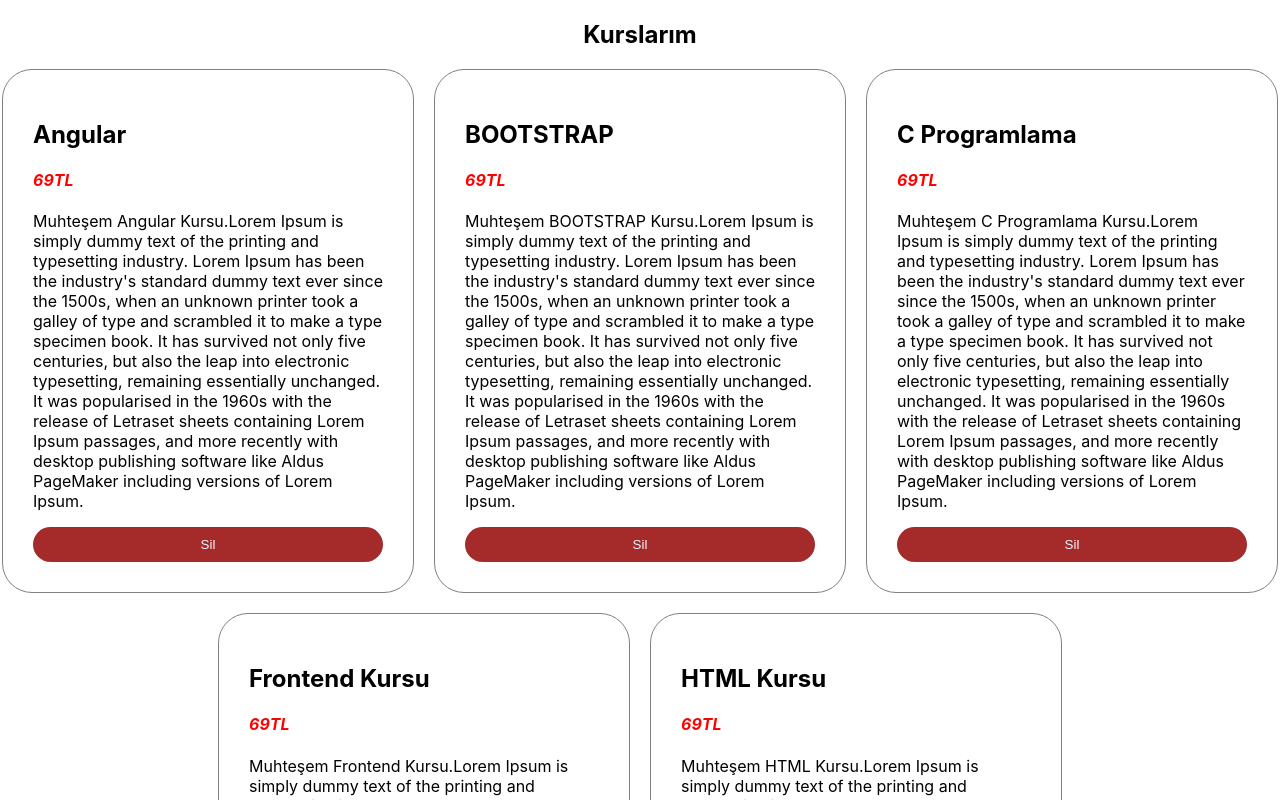
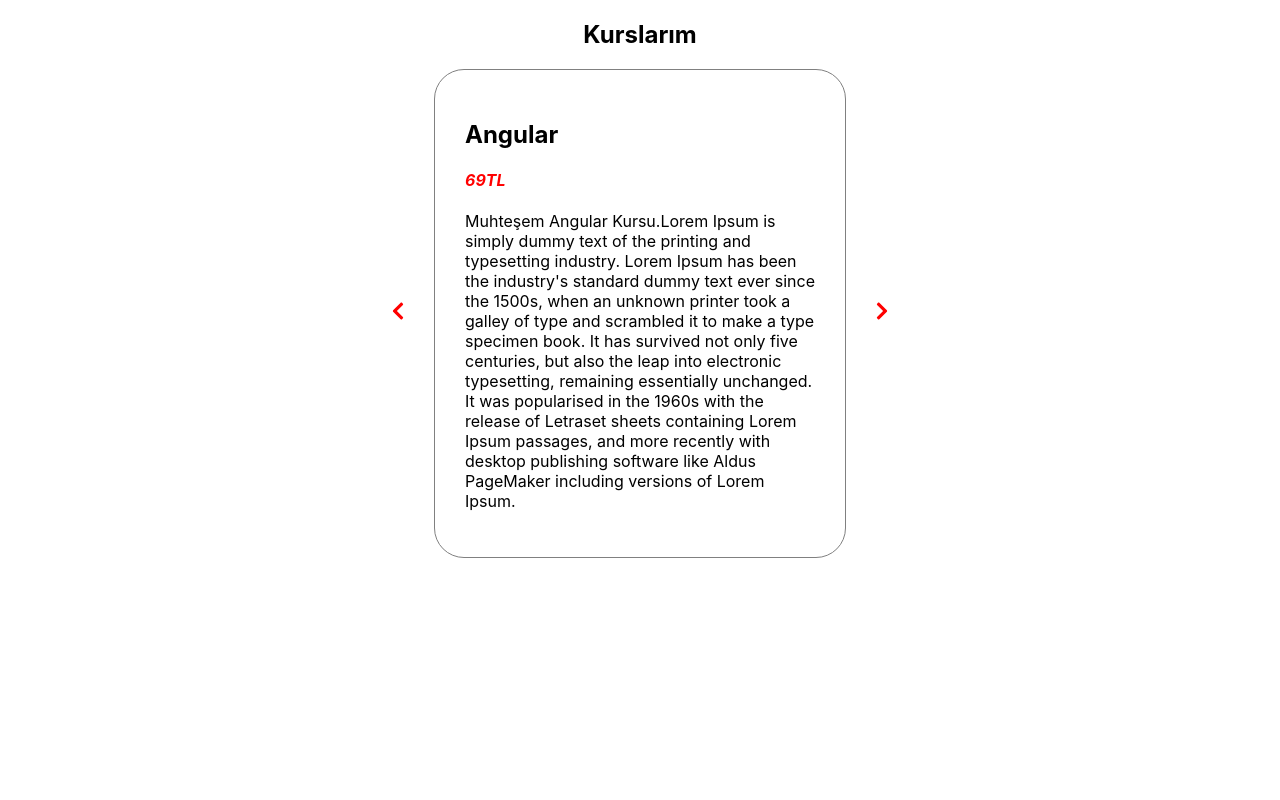
Before and after one commit to yilmaz-busra/react-tekrar, a React (Create React App) app in the folder kurslarimproject/: page / in a window 1280 px wide. Shown: the top 800 px of the page. Built offline with nearby package versions, Linux system fonts and the light colour scheme; data requests are answered from the project's data file.

Commit message:
transfer-between-courses-was-made&&single-card-structure-and-icon-added

```diff
--- a/kurslarimproject/src/Courses.js
+++ b/kurslarimproject/src/Courses.js
@@ -1,6 +1,35 @@
 import React from "react";
 import Course from "./Course";
+import { useState } from "react";
+import { FaChevronLeft, FaChevronRight } from "react-icons/fa";
+
 function Courses({ courses, removeCourse }) {
+  const [index, setIndex] = useState(0);
+  const { content, title, price } = courses[index];
+  console.log(index);
+  const checkIndex = (index) => {
+    debugger;
+    if (index < 0) {
+      return courses.length - 1;
+    }
+    // ilk elemana gecis icin
+    if (index > courses.length - 1) {
+      return 0;
+    }
+    return index;
+  };
+  const prevCourse = () => {
+    setIndex((index) => {
+      let newIndex = index - 1;
+      return checkIndex(newIndex);
+    });
+  };
+  const nextCourse = () => {
+    setIndex((index) => {
+      let newIndex = index + 1;
+      return checkIndex(newIndex);
+    });
+  };
   return (
     <div className="courseMainDiv">
       <div>
@@ -8,14 +37,32 @@
       </div>
 
       <div className="cardDiv">
-        {courses.map((course, i) => {
+        <button className="prevNextBtn" onClick={prevCourse}>
+          <FaChevronLeft />
+        </button>
+        <div className="card">
+          <div className="cardTitlePrice">
+            <h2 className="cardTitle">{title}</h2>
+            <h4 className="cardPrice">{price}TL</h4>
+          </div>
+          <p
+            className="
+ "
+          >
+            {content}
+          </p>
+        </div>
+        <button className="prevNextBtn" onClick={nextCourse}>
+          <FaChevronRight />
+        </button>
+        {/* {courses.map((course, i) => {
           return <Course {...course} removeOneCourse={removeCourse} />;
           // objenin icindeki tüm proprtlere erisim spread operatoru
           //tum objeyi bir alt componente gecerilebilir
           //  ile saglanabilir yazimi <Course {...course} />
 
           //kalsik yazim =>  <Course  course={course} key={i} />
-        })}
+        })} */}
       </div>
     </div>
   );
```
